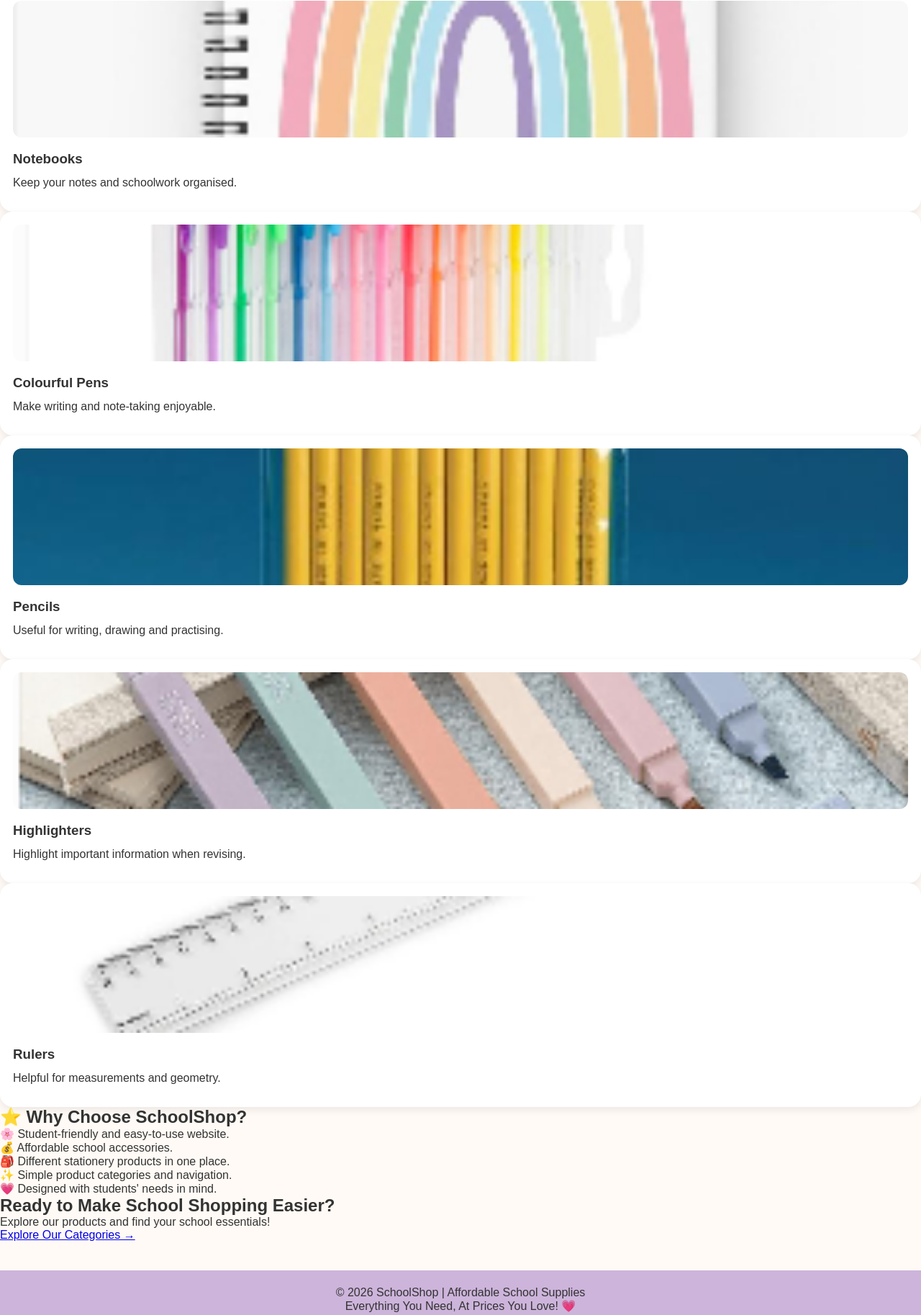
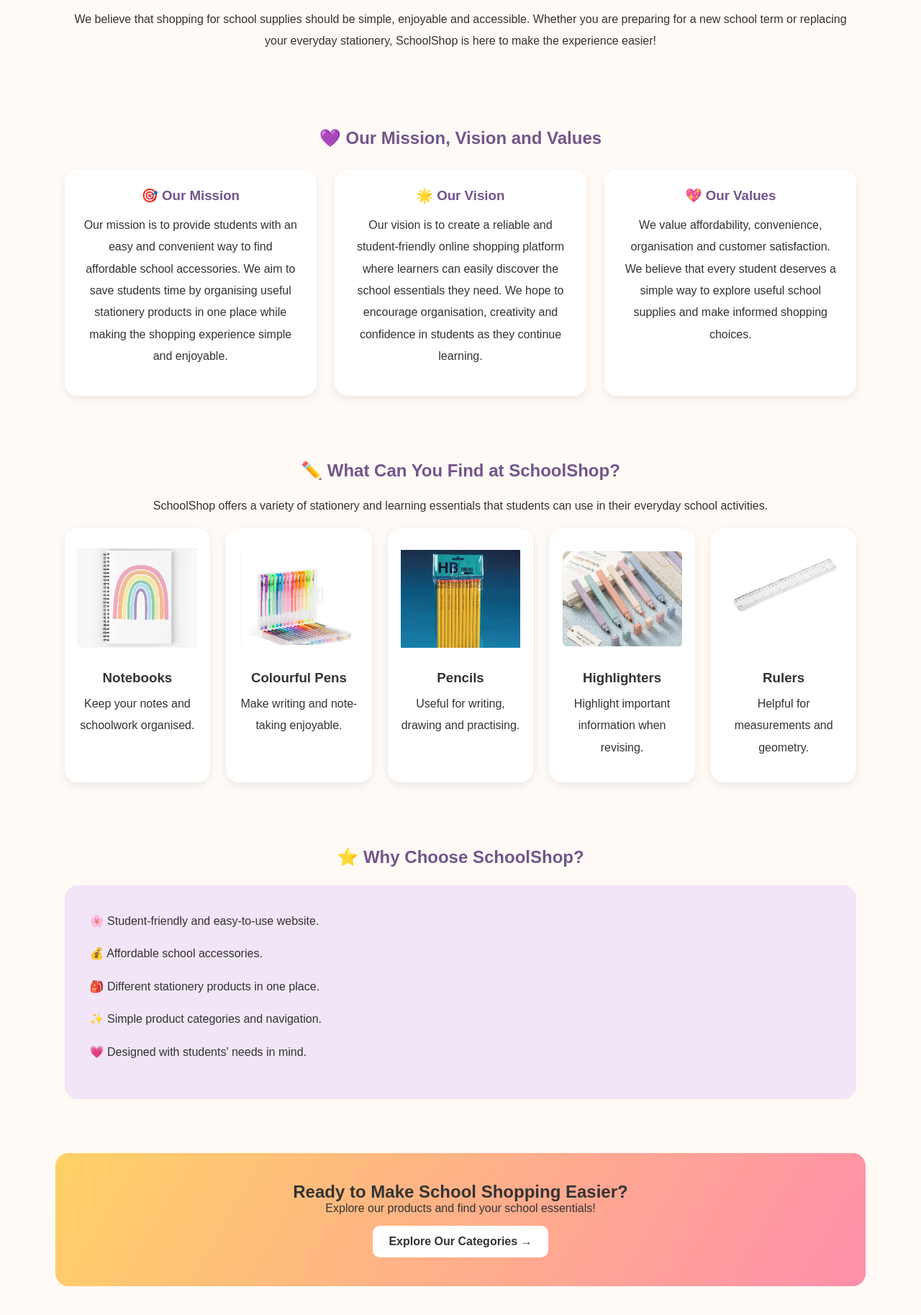
Before and after one commit to julietsotuff/SchoolShop_crit_c, a plain HTML site: page about.html in a window 1280 px wide. Shown: the part 891-2718 px from the top of the page at 72% size. Drawn offline with Linux system fonts and the light colour scheme.

Commit message:
Update style.css

```diff
--- a/style.css
+++ b/style.css
@@ -273,3 +273,129 @@ footer {
         grid-template-columns: repeat(2, 1fr);
     }
 }
+    <style>
+        .about-hero {
+            background: linear-gradient(120deg, #a8dadc, #f1e5f7);
+            text-align: center;
+            padding: 45px 20px;
+        }
+
+        .about-hero h1 {
+            font-size: 38px;
+            margin-bottom: 15px;
+            color: #333;
+        }
+
+        .about-hero p {
+            font-size: 18px;
+            line-height: 1.7;
+        }
+
+        .about-banner {
+            width: 85%;
+            max-width: 850px;
+            height: 280px;
+            object-fit: cover;
+            border-radius: 20px;
+            margin-top: 25px;
+        }
+
+        .about-section {
+            padding: 45px 7%;
+            text-align: center;
+        }
+
+        .about-section h2 {
+            color: #72558c;
+            margin-bottom: 20px;
+        }
+
+        .about-section p {
+            line-height: 1.9;
+            font-size: 16px;
+            margin-bottom: 15px;
+        }
+
+        .about-cards {
+            display: grid;
+            grid-template-columns:
+            repeat(auto-fit, minmax(220px, 1fr));
+            gap: 25px;
+            margin-top: 30px;
+        }
+
+        .about-card {
+            background: white;
+            padding: 25px;
+            border-radius: 18px;
+            box-shadow: 0 4px 12px rgba(0,0,0,0.08);
+            transition: 0.3s;
+        }
+
+        .about-card:hover {
+            transform: translateY(-8px);
+            background: #fff0f5;
+        }
+
+        .about-card h3 {
+            color: #72558c;
+            margin-bottom: 15px;
+        }
+
+        .about-products {
+            display: grid;
+            grid-template-columns:
+            repeat(auto-fit, minmax(180px, 1fr));
+            gap: 22px;
+        }
+
+        .about-products .product-card img {
+            height: 160px;
+            object-fit: contain;
+        }
+
+        .why-us {
+            background: #f1e5f7;
+            padding: 35px;
+            border-radius: 18px;
+            text-align: left;
+            line-height: 2.2;
+            margin-top: 25px;
+        }
+
+        .about-end {
+            background: linear-gradient(120deg, #ffd166, #ff8fab);
+            padding: 40px 20px;
+            text-align: center;
+            border-radius: 18px;
+            margin: 30px 6%;
+        }
+
+        .about-end a {
+            display: inline-block;
+            background: white;
+            color: #333;
+            padding: 13px 22px;
+            border-radius: 10px;
+            text-decoration: none;
+            font-weight: bold;
+            margin-top: 15px;
+            transition: 0.3s;
+        }
+
+        .about-end a:hover {
+            background: #cdb4db;
+            transform: scale(1.05);
+        }
+
+        @media(max-width: 600px) {
+            .about-hero h1 {
+                font-size: 29px;
+            }
+
+            .about-banner {
+                width: 100%;
+                height: 200px;
+            }
+        }
+    </style>
```
